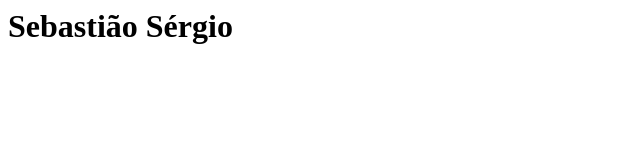
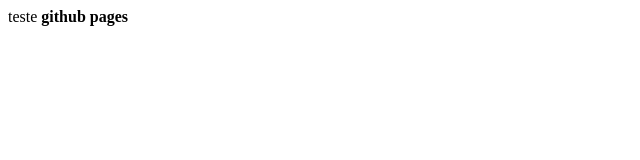
Before and after one commit to sebastiaosergio/sebastiaosergio, a plain HTML site: page index.html in a window 1280 px wide. Shown: the whole page, without its empty margins (0-640 px from the left). Drawn offline with Linux system fonts and the light colour scheme.

Commit message:
Update index.html

```diff
--- a/index.html
+++ b/index.html
@@ -1,3 +1 @@
-<h1>
-Sebastião Sérgio
-</h1>
+<p>teste <b>github pages</b></p>
```
